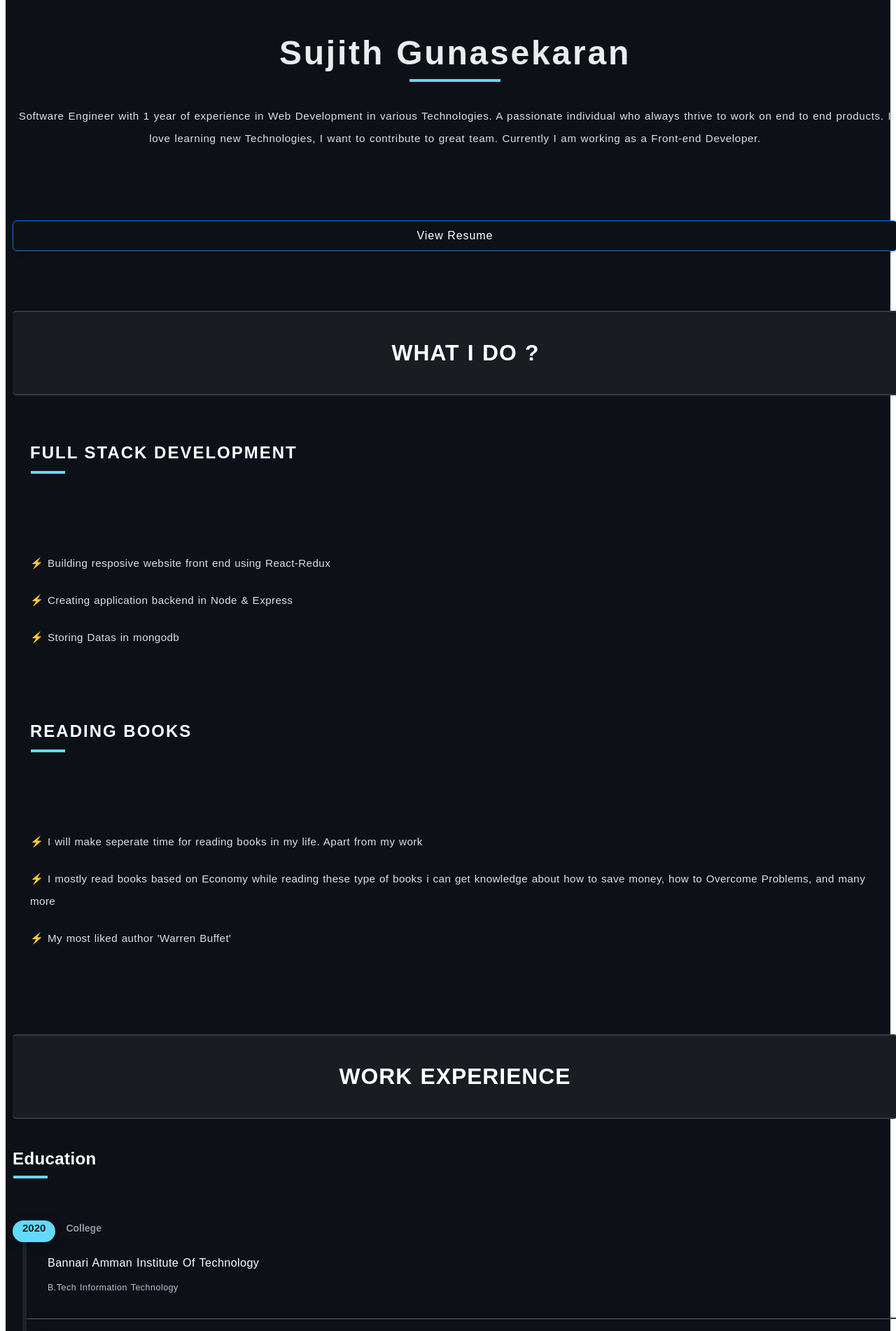
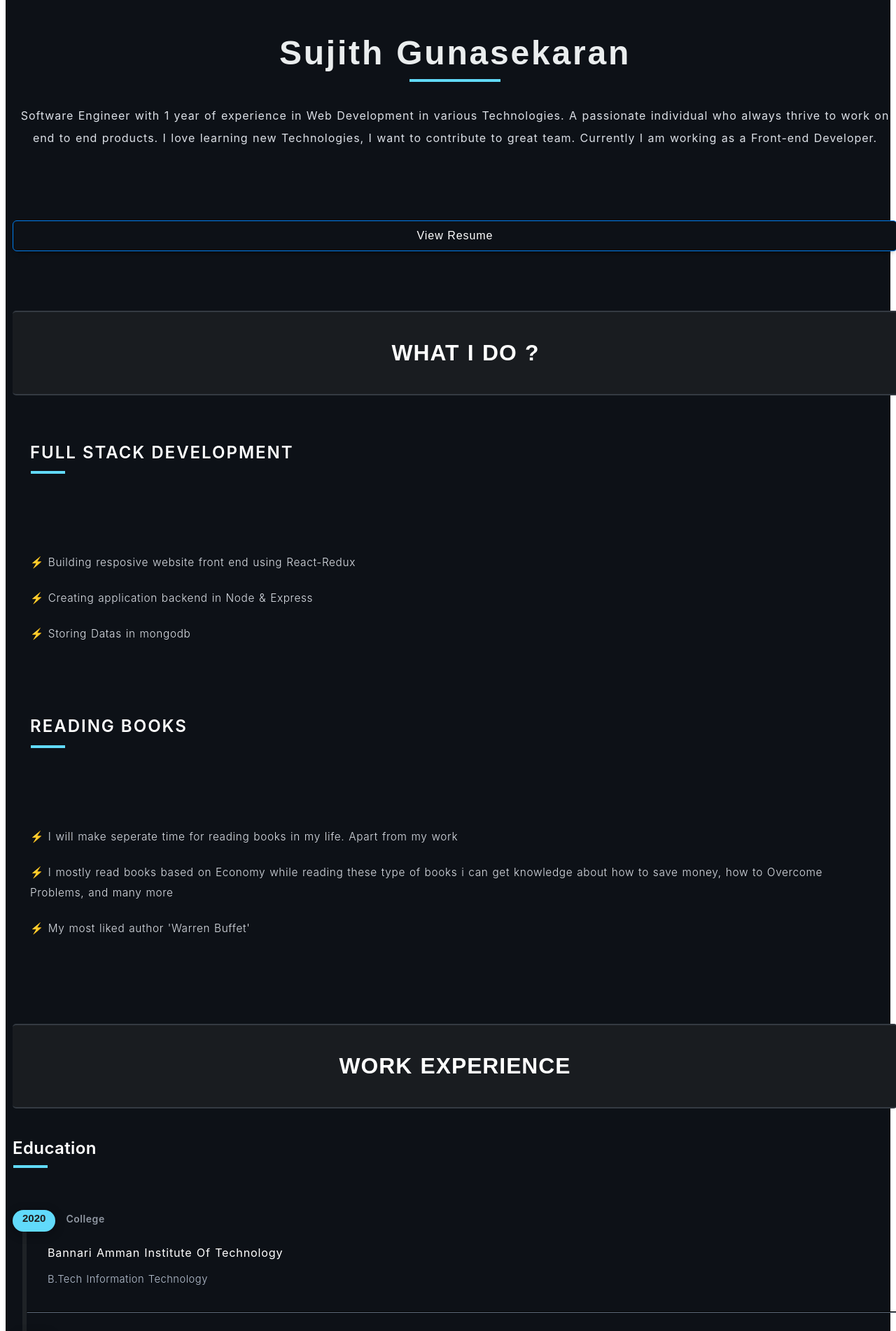
Before and after one commit to SujithGunasekaran/Portfolio, a Next.js app: page / in a window 1280 px wide. Shown: the part 120-2022 px from the top of the page at 70% size. Built offline with nearby package versions, Linux system fonts and the light colour scheme; some icons are missing.

Commit message:
Added new font and changes in every component

```diff
--- a/styles/about.css
+++ b/styles/about.css
@@ -27,25 +27,14 @@
 {
     margin : 35px 0px;
     padding : 30px 25px;
-    /* background-color: #282b30; */
     height : 90%;
     border-radius: 0.25rem;
-    /* box-shadow: 10px 10px 20px rgba(12, 12, 12, 0.16), 10px 10px 20px rgba(12, 12, 12, 0.23); */
 }
 .about-info-heading
 {
-    /* font-family: 'Montserrat', sans-serif;
-    padding-bottom: 10px;
-    font-weight: 600;
-    font-size: 1.75rem;
-    line-height: 2.275rem;
-    letter-spacing: 0.125rem;
-    text-transform: uppercase;
-    color : rgb(233, 231, 231);
-    transition: 0.5s all ease-in-out; */
     padding-bottom: 10px;
     letter-spacing: 0.4px;
-    font-family: 'Montserrat', sans-serif;
+    font-family: 'Inter', sans-serif;
     font-size: 1.5rem;
     color : white;
     line-height: 2.275rem;
@@ -83,12 +72,13 @@
 {
     padding : 15px 6px 6px 0px;
     color : #dce0e7;
-    font-size: 0.950rem;
-    line-height: 1.988rem;
-    letter-spacing: 0.4px;
-    font-weight: 400;
+    font-size: 0.960rem;
+    letter-spacing: 0.040rem;
     word-spacing: 1px;
-    font-family: 'Montserrat', sans-serif;
+    line-height: 1.855rem;
+    font-weight: 300;
+    font-family: 'Inter', sans-serif;
+
     transition: 0.5s all ease-in-out;
 }
 @media(max-width:370px){
--- a/styles/contact.css
+++ b/styles/contact.css
@@ -34,11 +34,11 @@
 .contact-detail-info-heading
 {
     letter-spacing: 1px;
-    font-family: 'Montserrat', sans-serif;
+    font-family: 'Inter', sans-serif;
     font-size: 1.3rem;
     color : white;
     line-height: 2.1rem;
-    letter-spacing: 0.050rem;
+    letter-spacing: 0.070rem;
     font-weight: 600;
     text-transform: uppercase;
 }
@@ -55,10 +55,10 @@
     color : #dce0e7;
     font-size: 0.950rem;
     line-height: 1.988rem;
-    letter-spacing: 0.040rem;
-    font-weight: 400;
+    letter-spacing: 0.060rem;
+    font-weight: 300;
     word-spacing: 1px;
-    font-family: 'Montserrat', sans-serif;
+    font-family: 'Inter', sans-serif;
     transition: 0.5s all ease-in-out;
 }
 .contact-detail-info-display
--- a/styles/header.css
+++ b/styles/header.css
@@ -161,3 +161,4 @@
 @import url('https://fonts.googleapis.com/css2?family=Poppins:wght@300;400;500;600;700;800&display=swap');
 @import url('https://fonts.googleapis.com/css2?family=Nunito:wght@300;400;600;700;800&display=swap');
 @import url('https://fonts.googleapis.com/css2?family=Montserrat:wght@300;400;500;600;700;800&display=swap');
+@import url('https://fonts.googleapis.com/css2?family=Inter:wght@200;300;400;500;600;700;800;900&display=swap');
--- a/styles/myinfo.css
+++ b/styles/myinfo.css
@@ -40,14 +40,14 @@
 {
     padding: 15px 0px 25px 0px;
     color : #dce0e7;
-    font-size: 0.950rem;
+    font-size: 1rem;
     line-height: 1.988rem;
-    letter-spacing: 0.040rem;
+    letter-spacing: 0.060rem;
     font-weight: 400;
     word-spacing: 1px;
     text-align: center;
     width: 100%;
-    font-family: 'Montserrat', sans-serif;
+    font-family: 'Inter', sans-serif;
     transition: 0.5s all ease-in-out;
 }
 .myinfo-my-image
--- a/styles/project.css
+++ b/styles/project.css
@@ -17,7 +17,7 @@
     font-size: 1.988rem;
     font-weight: 600;
     letter-spacing: 1px;
-    font-family: 'Montserrat', sans-serif;
+    font-family: 'Inter', sans-serif;
     text-transform: uppercase;
 }
 
@@ -64,12 +64,12 @@
 {
     padding : 20px 6px 5px 6px;
     color : #dce0e7;
-    font-size: 0.790rem;
-    line-height: 1.988rem;
-    letter-spacing: 0.040rem;
-    font-weight: 400;
+    font-size: 0.850rem;
+    line-height: 2.1rem;
+    letter-spacing: 0.050rem;
+    font-weight: 300;
     word-spacing: 1px;
-    font-family: 'Montserrat', sans-serif;
+    font-family: 'Inter', sans-serif;
     transition: 0.5s all ease-in-out;
 }
 .project-card-tech-stack
@@ -78,10 +78,10 @@
     color : #dce0e7;
     font-size: 0.850rem;
     line-height: 1.988rem;
-    letter-spacing: 0.3px;
-    font-weight: 500;
+    letter-spacing: 0.040rem;
+    font-weight: 400;
     word-spacing: 1px;
-    font-family: 'Montserrat', sans-serif;
+    font-family: 'Inter', sans-serif;
     transition: 0.5s all ease-in-out;
 }
 .project-card-tech-stack-language
@@ -192,13 +192,13 @@
 .project-skill-head-subheading
 {
     padding : 30px 0px;
-    letter-spacing: 0.020rem;
-    word-spacing: 1.3px;
-    font-family: 'Montserrat', sans-serif;
+    letter-spacing: 0.040rem;
+    word-spacing: 0.040rem;
+    font-family: 'Inter', sans-serif;
     font-size: 0.900rem;
     color : #b8c3d3;
     line-height: 220%;
-    font-weight: 500;
+    font-weight: 300;
 }
 
 @media(max-width:370px){
--- a/styles/resume.css
+++ b/styles/resume.css
@@ -41,7 +41,7 @@
 {
     margin-top: 40px;
     letter-spacing: 0.4px;
-    font-family: 'Montserrat', sans-serif;
+    font-family: 'Inter', sans-serif;
     font-size: 1.5rem;
     color : white;
     line-height: 2.1rem;
@@ -82,32 +82,33 @@
 {
     padding-top: 3.4px;
     padding-left: 15px;
-    font-family: 'Nunito', sans-serif;
+    font-family: 'Inter', sans-serif;
     color : #9198a3;
     font-weight: 600;
     font-size: 14px;
+    letter-spacing: 0.035rem;
 }
 .education-clg-name-resume
 {
     padding-top: 20px;
     padding-left: 30px;
-    font-family: 'Montserrat', sans-serif;
+    font-family: 'Inter', sans-serif;
     font-size: 1.010rem;
     word-spacing: 1px;
-    letter-spacing: 0.4px;
+    letter-spacing: 0.050rem;
     color : white;
-    font-weight: 500;
+    font-weight: 400;
 }
 .education-clg-degeree-resume
 {
     padding-top: 14px;
     padding-left: 30px;
-    font-family: 'Montserrat', sans-serif;
-    font-size: 0.780rem;
-    letter-spacing: 0.5px;
+    font-family: 'Inter', sans-serif;
+    font-size: 0.920rem;
+    letter-spacing: 0.030rem;
     word-spacing: 1px;
-    line-height: 1.555rem;
-    font-weight: 500;
+    line-height: 1.855rem;
+    font-weight: 300;
     color : #b8c3d3;
 }
 .education-clg-mark-resume
@@ -143,7 +144,7 @@
 {
     margin-top: 70px;
     letter-spacing: 0.4px;
-    font-family: 'Montserrat', sans-serif;
+    font-family: 'Inter', sans-serif;
     font-size: 1.5rem;
     color : white;
     font-weight: 600;
@@ -151,13 +152,13 @@
 .coding-skill-head-subheading
 {
     padding : 30px 0px;
-    letter-spacing: 0.4px;
-    word-spacing: 1.3px;
-    font-family: 'Montserrat', sans-serif;
-    font-size: 0.900rem;
+    letter-spacing: 0.040rem;
+    word-spacing: 0.040rem;
+    font-family: 'Inter', sans-serif;
+    font-size: 0.950rem;
     color : #b8c3d3;
     line-height: 200%;
-    font-weight: 500;
+    font-weight: 300;
 }
 .coding-skill-container
 {
@@ -184,12 +185,12 @@
 .coding-skill-name
 {
     padding-top : 25px;
-    letter-spacing: 0.4px;
+    letter-spacing: 0.040rem;
     word-spacing: 1.3px;
-    font-family: 'Montserrat', sans-serif;
+    font-family: 'Inter', sans-serif;
     font-size: 0.900rem;
     color : #b8c3d3;
-    font-weight: 500;
+    font-weight: 400;
 }
 @media(max-width:370px){
     .education-year-btn{padding : 1px 7px}
```
